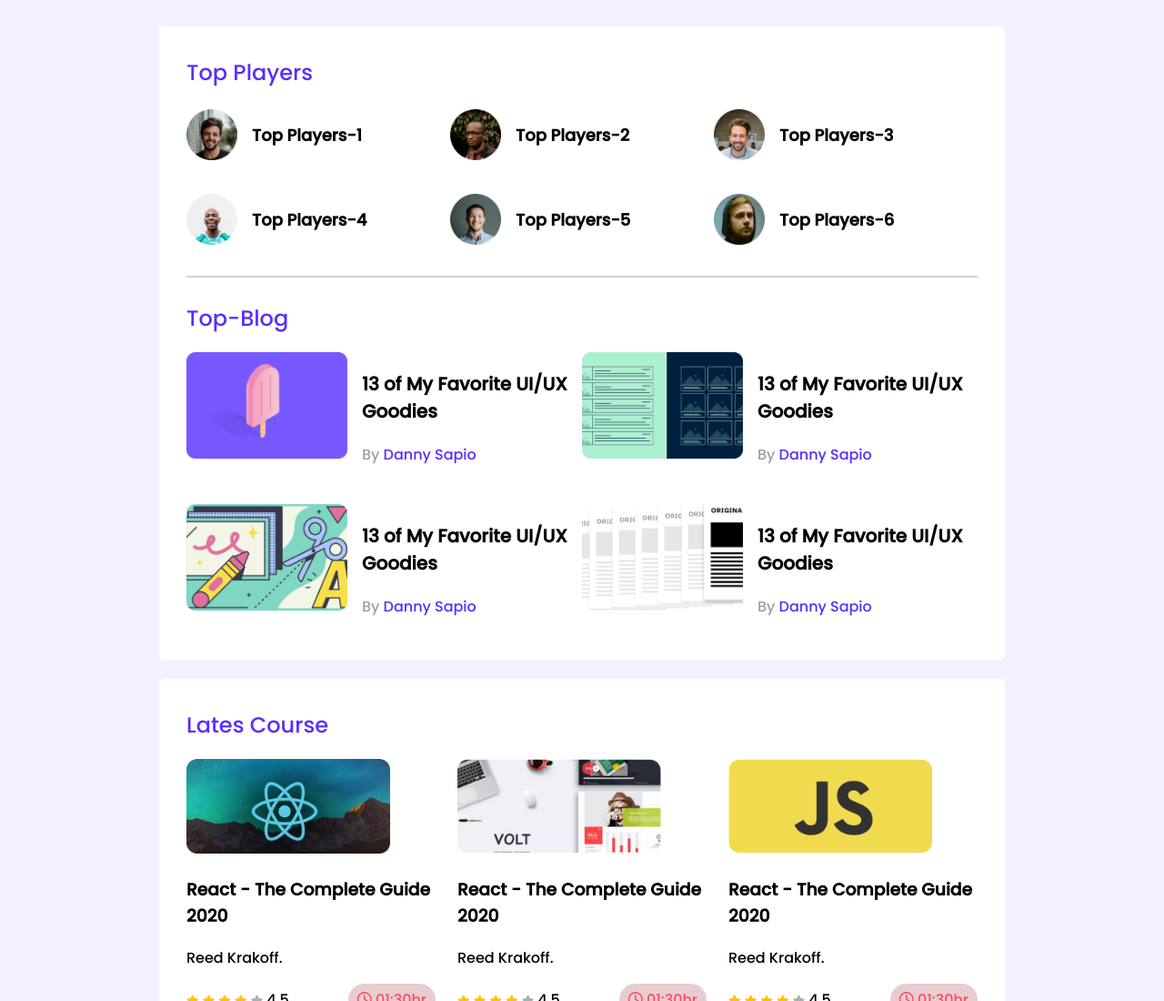
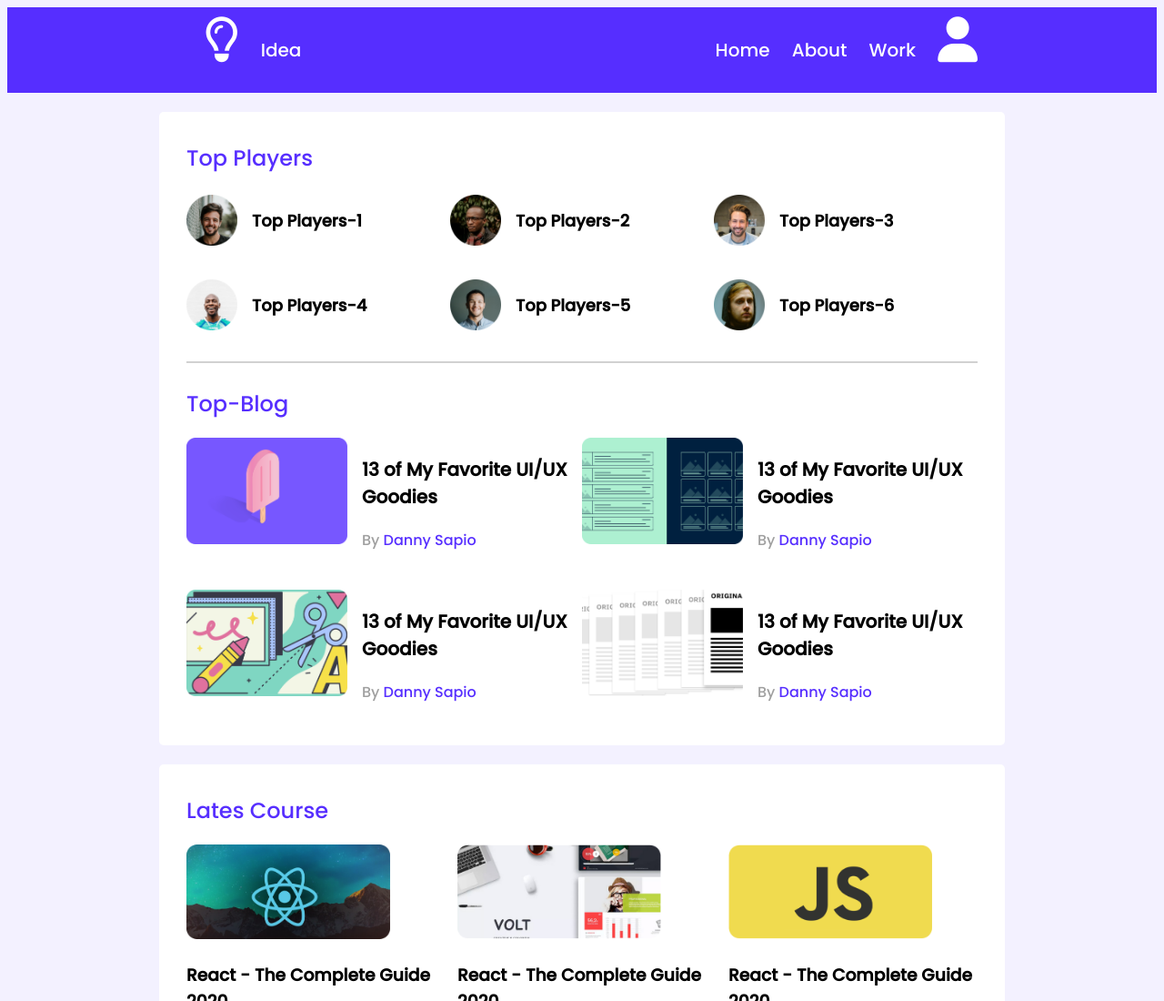
Before and after one commit to Nasirul-Islam/leder-board-css3, a plain HTML site: page index.html in a window 1280 px wide. Shown: the top 1100 px of the page at 91% size. Drawn offline with Linux system fonts and the light colour scheme.

Commit message:
menu added

```diff
--- a/css/style.css
+++ b/css/style.css
@@ -26,6 +26,34 @@ hr{
     border: 1px solid #D1D1D1;
     margin-bottom: 27px;
 }
+
+/* header part start */
+header{
+    height: 94px;
+    line-height: 94px;
+    background: #562EFF;
+}
+.menu{
+    width: 870px;
+    margin: 0 auto;
+}
+nav{
+    display: flex;
+    justify-content: space-between;
+    /* align-items: center; */
+}
+
+nav a {
+    text-decoration: none;
+    font-size: 20px;
+    color: rgb(255, 255, 255);
+    padding-left: 20px;
+}
+
+nav a i{
+    font-size: 50px;
+}
+/* header part end */
 
 /* top players style */
 .top_players{
--- a/index.html
+++ b/index.html
@@ -15,7 +15,20 @@
 <body>
     <!-- header start -->
     <header>
-
+        <div class="menu">
+            <nav>
+                <span>
+                    <a href=""><i class="far fa-lightbulb"></i></a>
+                    <a href="">Idea</a>
+                </span>
+                <span>
+                    <a href="">Home</a>
+                    <a href="">About</a>
+                    <a href="">Work</a>
+                    <a href=""><i class="fas fa-user"></i></a>
+                </span>
+            </nav>
+        </div>
     </header>
     <!-- header end -->
     <main>
```
